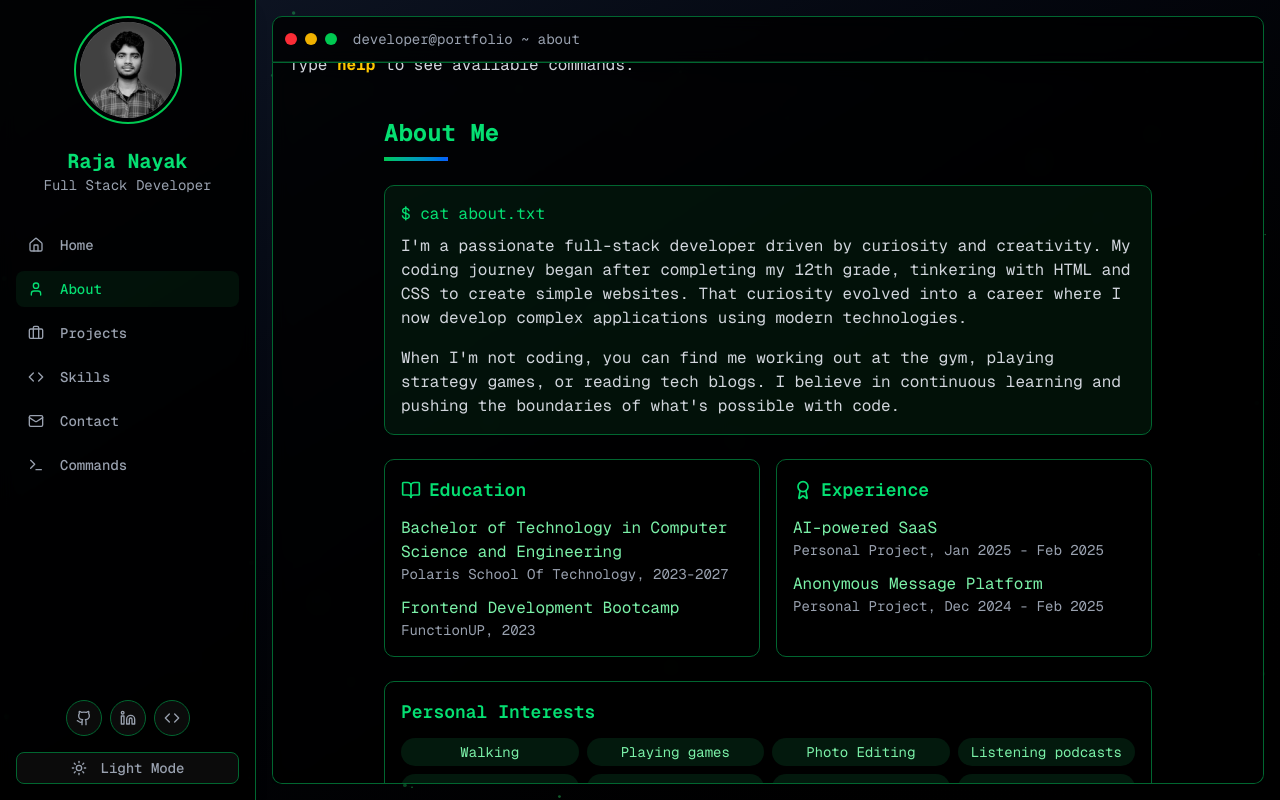
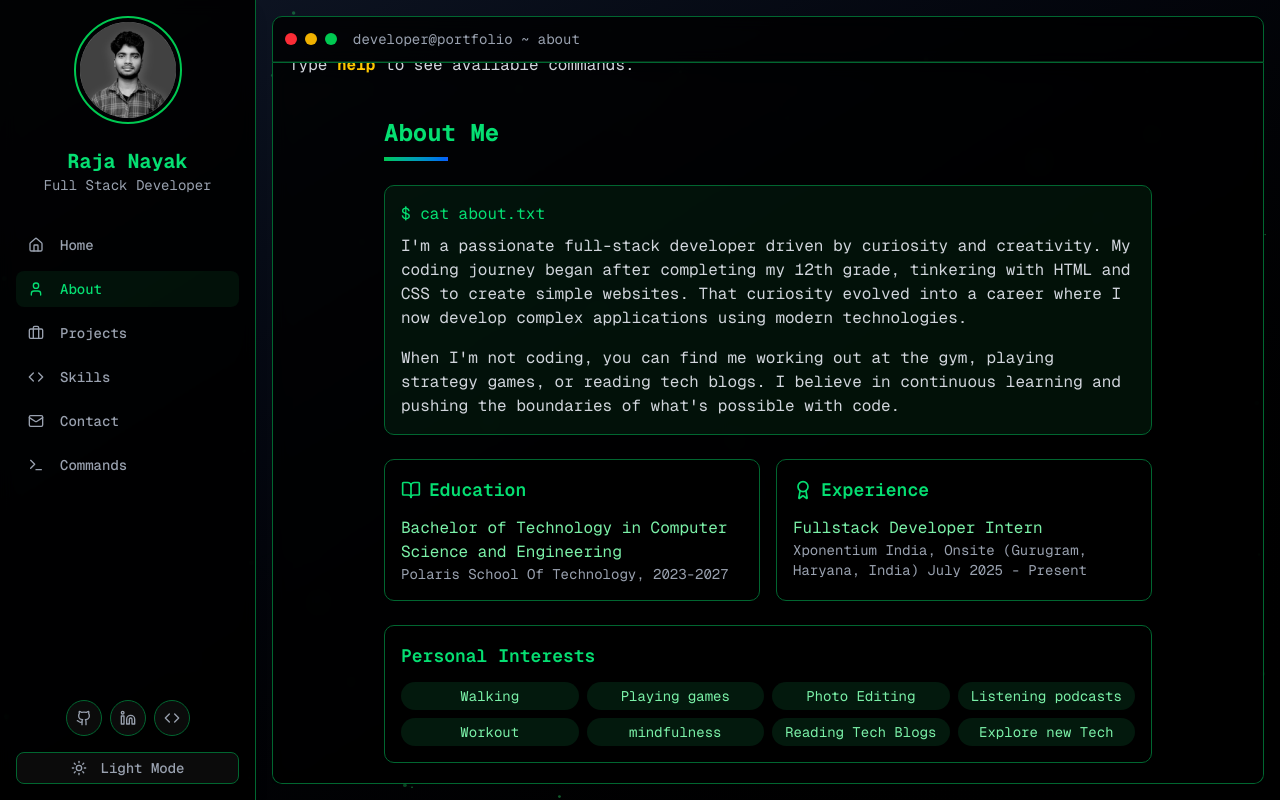
Before and after one commit to rajaNayak123/rajaDev, a Next.js app: page / in a window 1280 px wide. Both pictures are taken after a click on the button "About". Built offline with nearby package versions, Linux system fonts and the light colour scheme.

Commit message:
add experience

```diff
--- a/src/components/sections/about-section.tsx
+++ b/src/components/sections/about-section.tsx
@@ -85,14 +85,6 @@ export default function AboutSection() {
                 Polaris School Of Technology, 2023-2027
               </div>
             </li>
-            <li>
-              <div className="text-emerald-600 dark:text-green-300">
-                Frontend Development Bootcamp
-              </div>
-              <div className="text-sm text-slate-500 dark:text-gray-400">
-                FunctionUP, 2023
-              </div>
-            </li>
           </ul>
         </motion.div>
 
@@ -108,18 +100,10 @@ export default function AboutSection() {
           <ul className="space-y-3 text-slate-700 dark:text-gray-300">
             <li>
               <div className="text-emerald-600 dark:text-green-300">
-              AI-powered SaaS
+              Fullstack Developer Intern
               </div>
               <div className="text-sm text-slate-500 dark:text-gray-400">
-                Personal Project, Jan 2025 - Feb 2025
-              </div>
-            </li>
-            <li>
-              <div className="text-emerald-600 dark:text-green-300">
-              Anonymous Message Platform
-              </div>
-              <div className="text-sm text-slate-500 dark:text-gray-400">
-              Personal Project, Dec 2024 - Feb 2025
+              Xponentium India, Onsite (Gurugram, Haryana, India) July 2025 - Present
               </div>
             </li>
           </ul>
--- a/src/components/sections/contact-section.tsx
+++ b/src/components/sections/contact-section.tsx
@@ -134,7 +134,7 @@ export default function ContactSection() {
                 href="tel:+1234567890"
                 className="text-slate-700 dark:text-gray-300 hover:text-emerald-600 dark:hover:text-green-300 transition-colors"
               >
-                +91 865-825-0208
+                +91 8658250208
               </a>
             </div>
           </motion.div>
```
